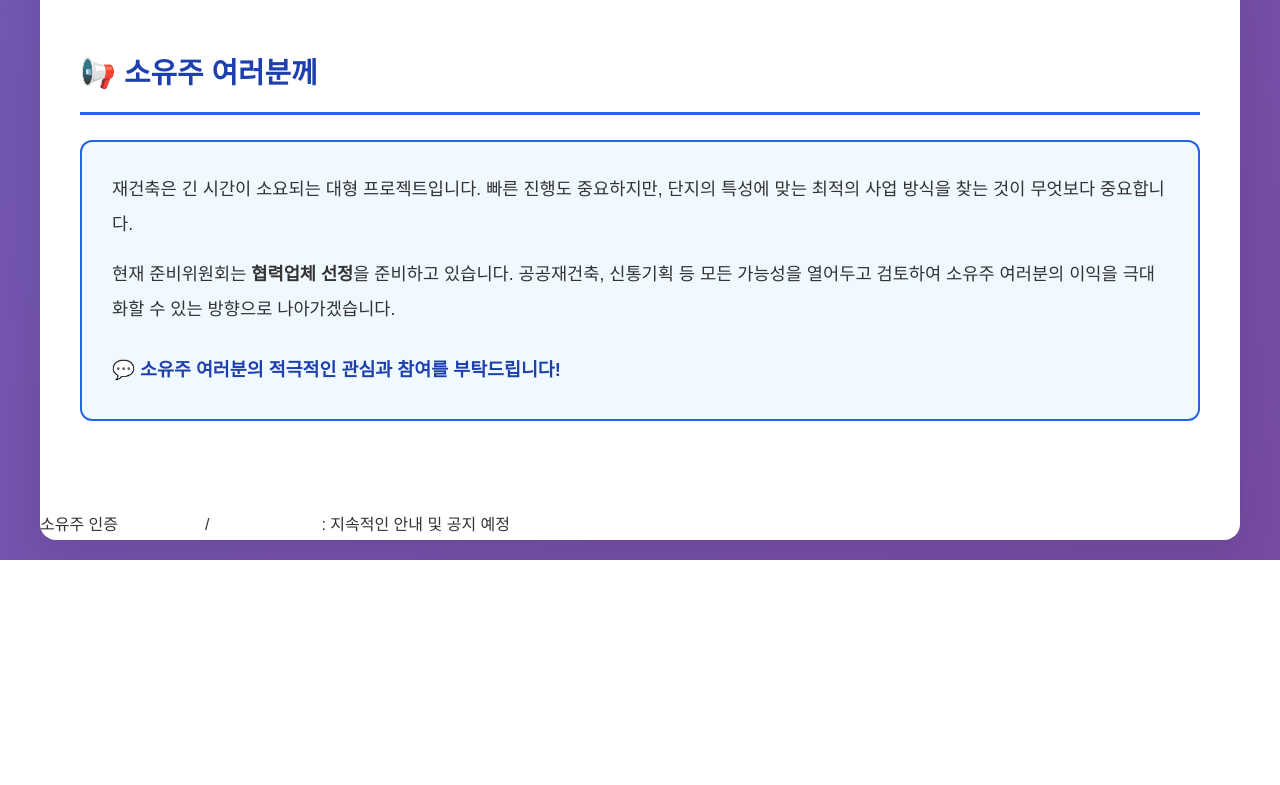
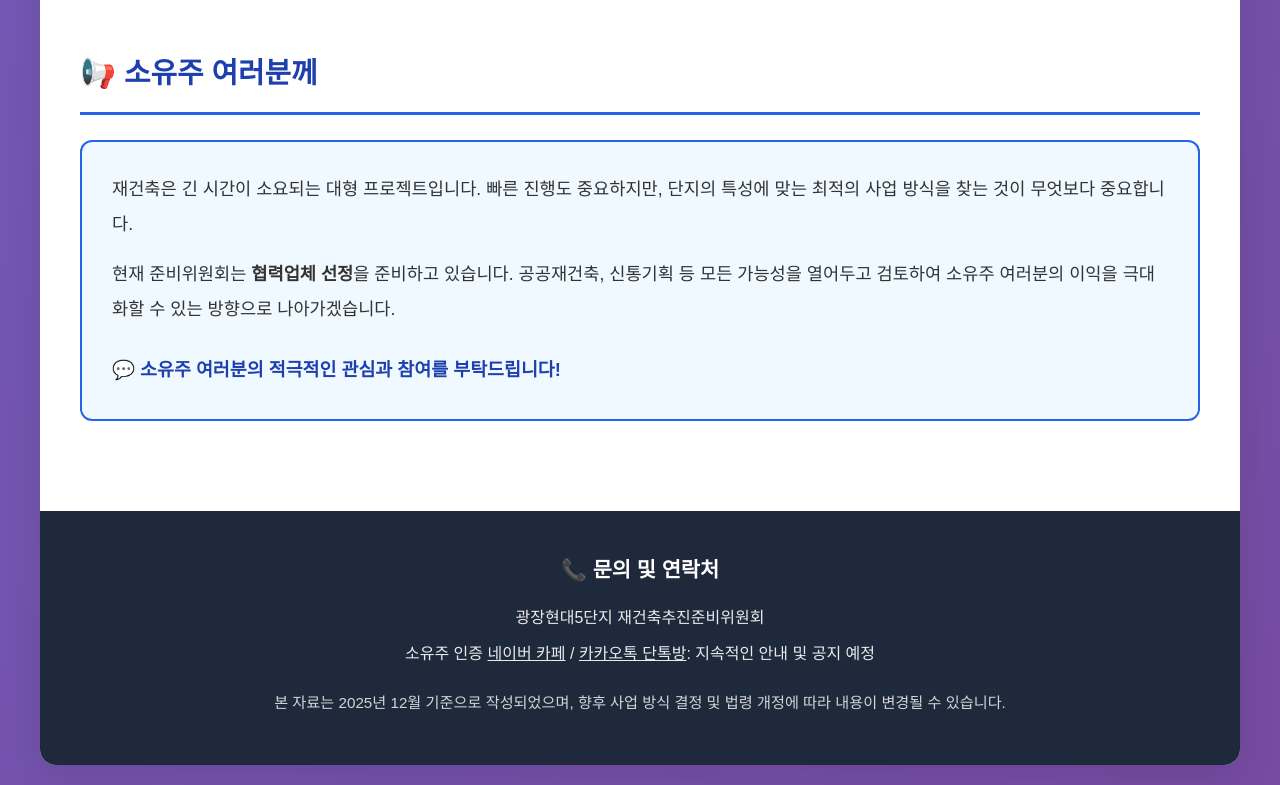
Before and after one commit to PositiveNumber05/gjh5th-news, a plain HTML site: page notice/notice_251214.html in a window 1280 px wide. Shown: the part 6194-6979 px from the top of the page. Before the commit the page ends 6754 px from the top, so only its background shows below. Drawn offline with Linux system fonts and the light colour scheme.

Commit message:
Update notice_251214.html

```diff
--- a/notice/notice_251214.html
+++ b/notice/notice_251214.html
@@ -1259,11 +1259,20 @@
 
         </div>
 
-            <p> 소유주 인증
+        <div class="footer">
+            <h3>📞 문의 및 연락처</h3>
+            <p>광장현대5단지 재건축추진준비위원회</p>
+            <p>
+                소유주 인증
                 <a href="https://cafe.naver.com/gwangjang5" target="_blank" style="color: white; text-decoration: underline;">네이버 카페</a> /
                 <a href="https://open.kakao.com/o/gcaKPq1h" target="_blank" style="color: white; text-decoration: underline;">카카오톡 단톡방</a>:
                 지속적인 안내 및 공지 예정
             </p>
+            <p style="margin-top: 20px; opacity: 0.8; font-size: 0.95em;">
+                본 자료는 2025년 12월 기준으로 작성되었으며, 향후 사업 방식 결정 및 법령 개정에 따라 내용이 변경될 수 있습니다.
+            </p>
+        </div>
+
     </div>
 
     <script>
```
